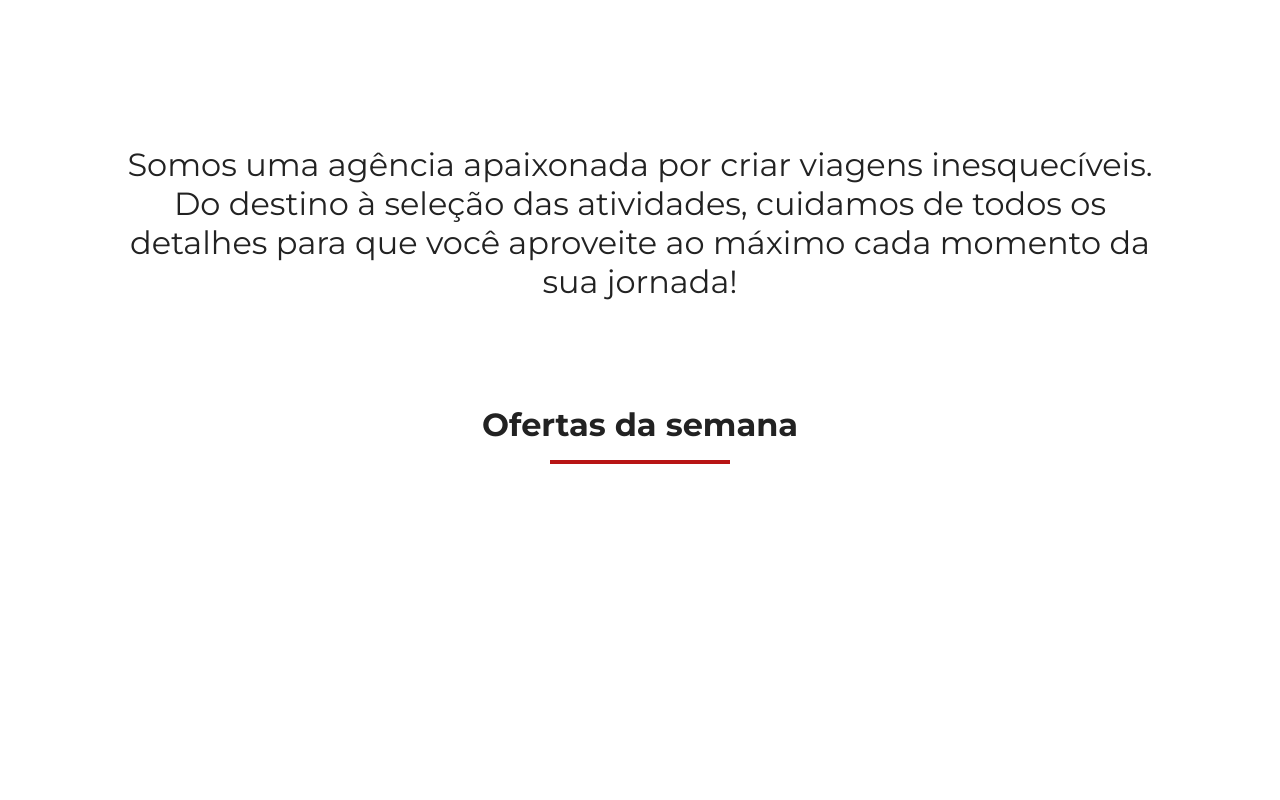
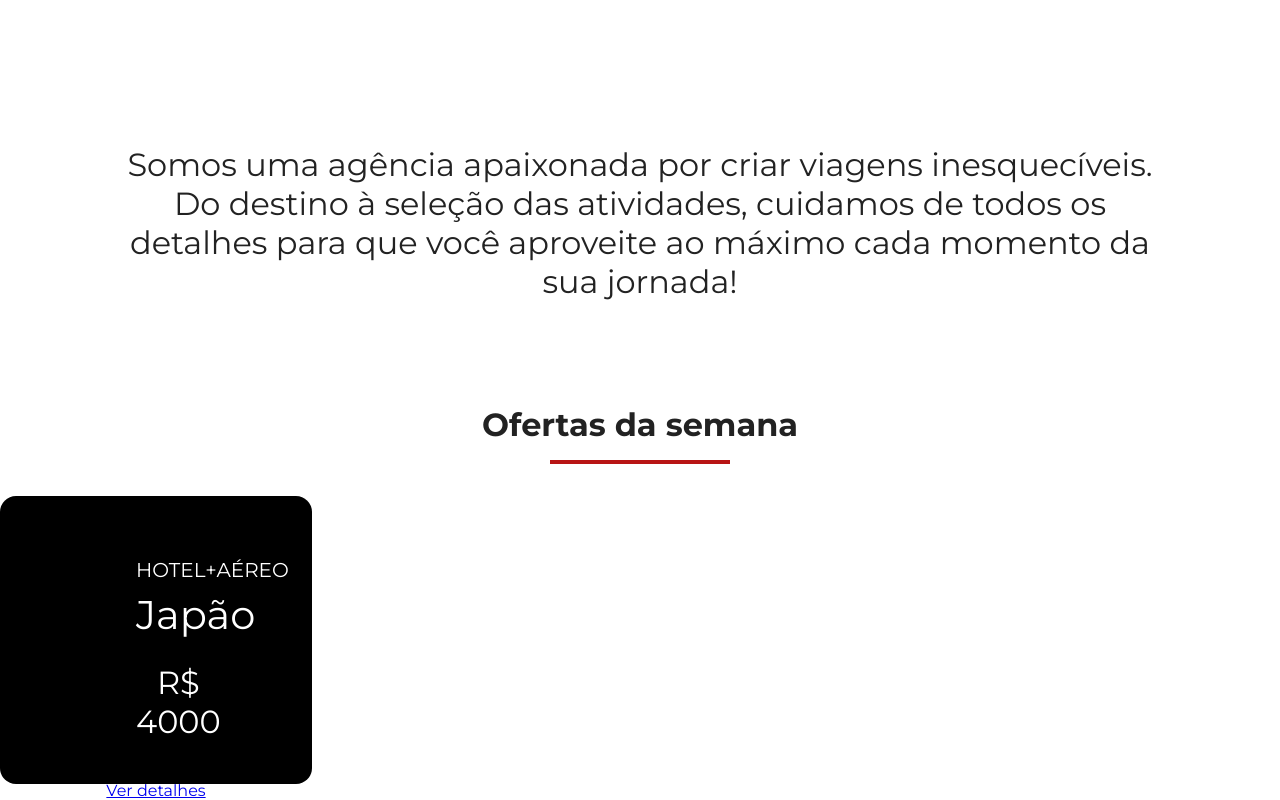
Before and after one commit to MarllonJardim/Jornada-viagens, a plain HTML site: page index.html in a window 1280 px wide. Shown: the part 748-1548 px from the top of the page. Before the commit the page ends 1244 px from the top, so only its background shows below. Drawn offline with Linux system fonts and the light colour scheme.

Commit message:
Adiciona a estrutura do card de ofertas

```diff
--- a/css/offers.css
+++ b/css/offers.css
@@ -0,0 +1,32 @@
+.card {
+  color: var(--text-secondary-color);
+  background-color: #000000;
+  width: 312px;
+  height: 288px;
+  box-sizing: border-box;
+  padding: 24px 16px;
+  border-radius: 16px;
+  text-align: center;
+}
+
+.card header {
+  display: block;
+  background-color: transparent;
+  position: static;
+}
+
+.card header p {
+  font-size: 20px;
+  font-weight: var(--text-weight);
+}
+.card header h3 {
+  font-size: 40px;
+  font-weight: var(--title-weight);
+  margin: 8px 0 0;
+}
+
+.card header span {
+  font-size: 32px;
+  margin-top: 24px;
+  display: inline-block;
+}
--- a/index.html
+++ b/index.html
@@ -69,7 +69,21 @@
     <section class="offers">
       <div class="section_titles">
         <h2>Ofertas da semana</h2>
-        <hr>
+        <hr />
+      </div>
+      <div class="offers_cards">
+        <article class="card">
+          <header>
+            <p>HOTEL+AÉREO</p>
+            <h3>
+              Japão <br />
+              <span>R$ 4000</span>
+            </h3>
+          </header>
+          <footer>
+            <a href="#" class="button">Ver detalhes</a>
+          </footer>
+        </article>
       </div>
     </section>
   </body>
```
